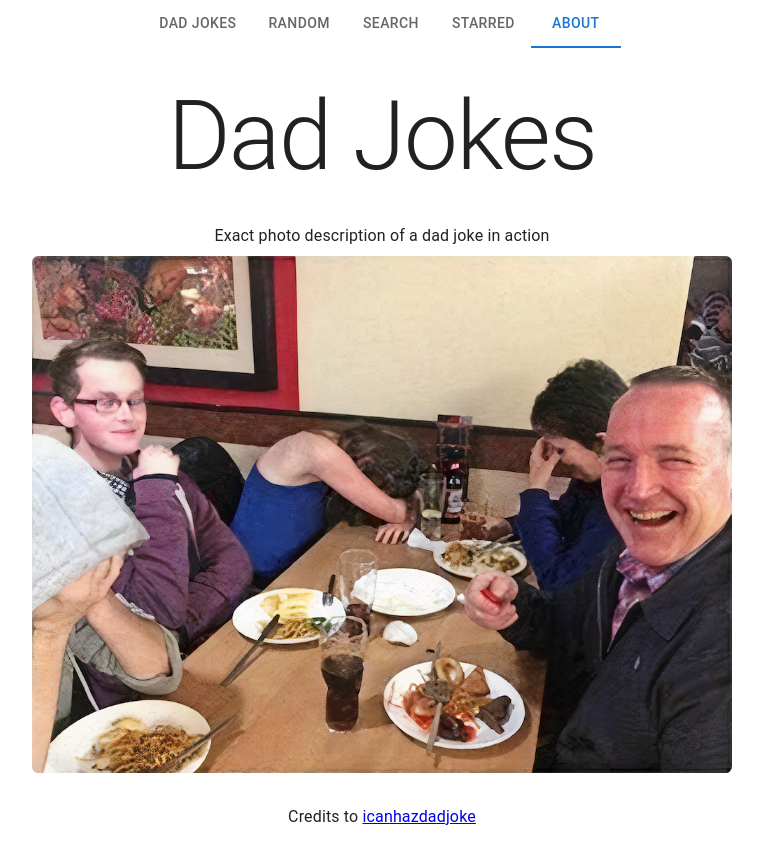
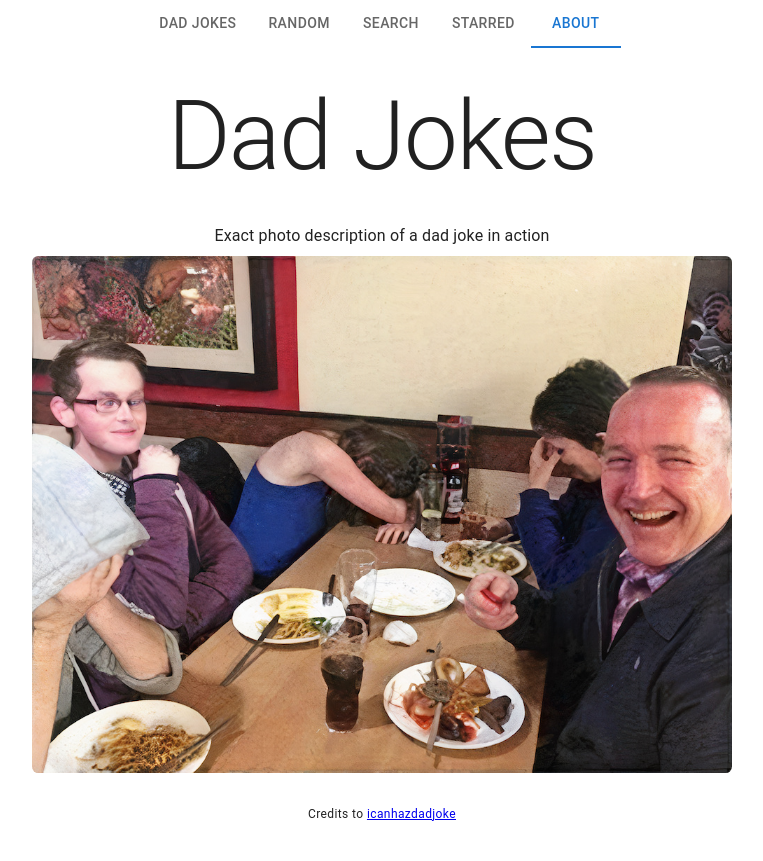
Before and after one commit to felipeog/caju-frontend-challenge, a React (Vite) app: page /about in a window 1280 px wide. Shown: the whole page, without its empty margins (258-1021 px from the left). Built offline with nearby package versions, Linux system fonts and the light colour scheme.

Commit message:
chore(about): style credits

```diff
--- a/src/pages/About/index.tsx
+++ b/src/pages/About/index.tsx
@@ -25,7 +25,7 @@ export function About() {
         }}
       />
 
-      <Typography textAlign="center" mt={4}>
+      <Typography variant="caption" display="block" textAlign="center" mt={4}>
         Credits to{" "}
         <a
           href="https://icanhazdadjoke.com/about"
```
